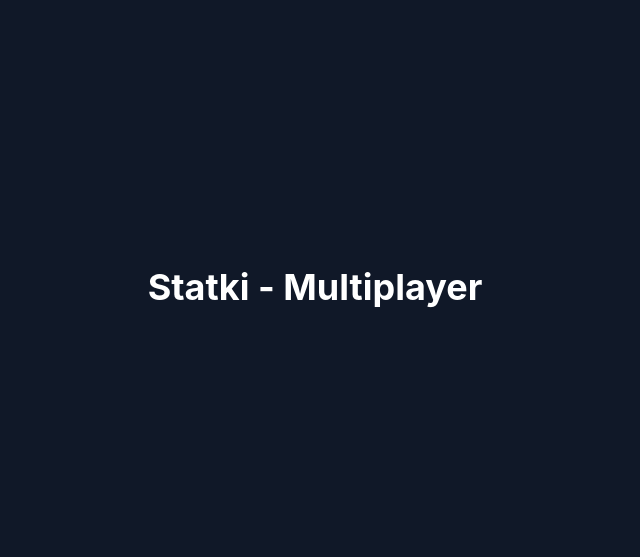
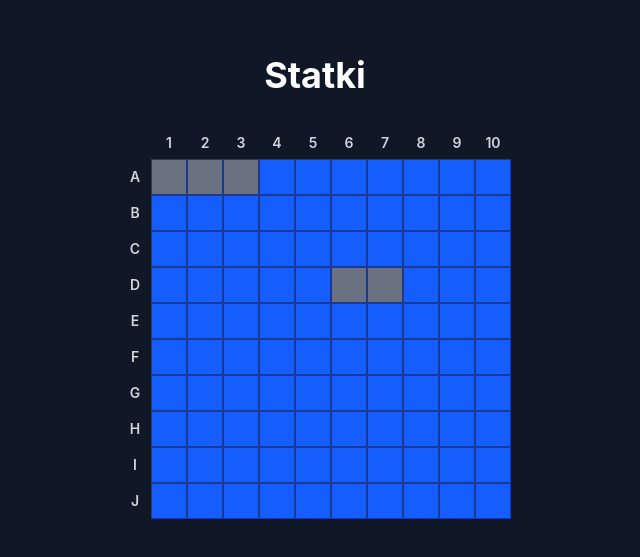
Before and after one commit to wasilukowa/statki, a React (Vite) app: page / in a window 1280 px wide. Shown: the part 113-670 px from the top of the page, without its empty margins (325-965 px from the left). Built offline with nearby package versions, Linux system fonts and the light colour scheme.

Commit message:
phase 1: initial board for the game

```diff
--- a/src/App.tsx
+++ b/src/App.tsx
@@ -1,9 +1,36 @@
-function App() {
+import { useState } from 'react'
+import Board from './components/Board'
+import type { CellState } from './components/Board'
+
+// Testowy układ statków
+function createInitialCells(): CellState[][] {
+  const grid: CellState[][] = Array.from({ length: 10 }, () => Array(10).fill('empty'))
+  // Kilka testowych statków
+  grid[0][0] = 'ship'
+  grid[0][1] = 'ship'
+  grid[0][2] = 'ship'
+  grid[3][5] = 'ship'
+  grid[3][6] = 'ship'
+  return grid
+}
+
+export default function App() {
+  const [cells, setCells] = useState<CellState[][]>(createInitialCells)
+
+  function handleCellClick(row: number, col: number) {
+    setCells(prev => {
+      const next = prev.map(r => [...r])
+      const current = next[row][col]
+      if (current === 'ship') next[row][col] = 'hit'
+      else if (current === 'empty') next[row][col] = 'miss'
+      return next
+    })
+  }
+
   return (
-    <div className="min-h-screen bg-gray-900 flex items-center justify-center">
-      <h1 className="text-4xl font-bold text-white">Statki - Multiplayer</h1>
+    <div className="min-h-screen bg-gray-900 flex flex-col items-center justify-center gap-8">
+      <h1 className="text-4xl font-bold text-white">Statki</h1>
+      <Board cells={cells} onCellClick={handleCellClick} />
     </div>
   )
 }
-
-export default App
--- /dev/null
+++ b/src/components/Board.tsx
@@ -0,0 +1,66 @@
+// Typy stanu pola planszy
+export type CellState = 'empty' | 'ship' | 'hit' | 'miss'
+
+type BoardProps = {
+  cells: CellState[][]
+  onCellClick: (row: number, col: number) => void
+}
+
+const ROWS = ['A', 'B', 'C', 'D', 'E', 'F', 'G', 'H', 'I', 'J']
+const COLS = [1, 2, 3, 4, 5, 6, 7, 8, 9, 10]
+
+function cellClass(state: CellState): string {
+  switch (state) {
+    case 'ship': return 'bg-gray-500'
+    case 'hit':  return 'bg-red-600'
+    case 'miss': return 'bg-white'
+    default:     return 'bg-blue-600'
+  }
+}
+
+export default function Board({ cells, onCellClick }: BoardProps) {
+  return (
+    <div className="inline-block">
+      {/* Nagłówek kolumn */}
+      <div className="flex ml-8">
+        {COLS.map(col => (
+          <div key={col} className="w-9 h-8 flex items-center justify-center text-sm font-semibold text-gray-300">
+            {col}
+          </div>
+        ))}
+      </div>
+
+      {/* Wiersze */}
+      {ROWS.map((rowLabel, row) => (
+        <div key={rowLabel} className="flex">
+          {/* Etykieta wiersza */}
+          <div className="w-8 h-9 flex items-center justify-center text-sm font-semibold text-gray-300">
+            {rowLabel}
+          </div>
+
+          {/* Pola wiersza */}
+          {COLS.map((_, col) => {
+            const state = cells[row][col]
+            return (
+              <button
+                key={col}
+                onClick={() => onCellClick(row, col)}
+                className={`
+                  w-9 h-9 border border-blue-900
+                  ${cellClass(state)}
+                  hover:brightness-125 hover:scale-105
+                  transition-all duration-100
+                  flex items-center justify-center
+                  text-gray-700 font-bold text-sm
+                  cursor-pointer
+                `}
+              >
+                {state === 'miss' && '×'}
+              </button>
+            )
+          })}
+        </div>
+      ))}
+    </div>
+  )
+}
```
